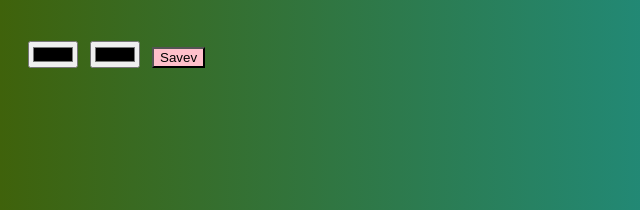
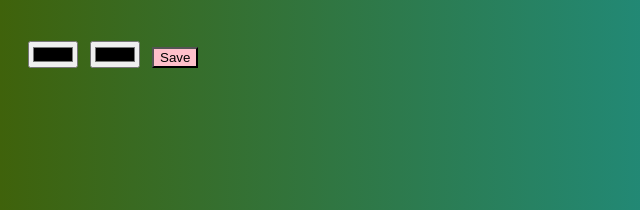
Before and after one commit to rufatgit/calculator, a plain HTML site: page index.html in a window 1280 px wide. Shown: the part 256-466 px from the top of the page, 0-640 px from the left. Drawn offline with Linux system fonts and the light colour scheme.

Commit message:
3rd update

```diff
--- a/index.html
+++ b/index.html
@@ -103,7 +103,7 @@
         style="font-weight: initial; background-color: pink"
         id="1"
       >
-        Savev
+        Save
       </button>
     </div>
     <img src="calc.png" class="image" />
```
